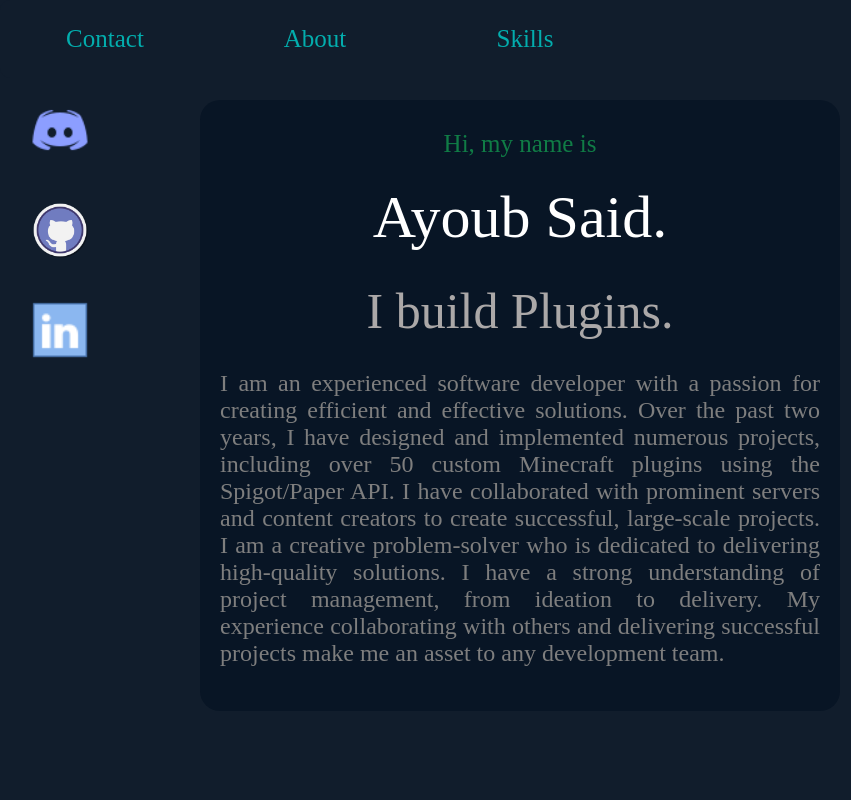
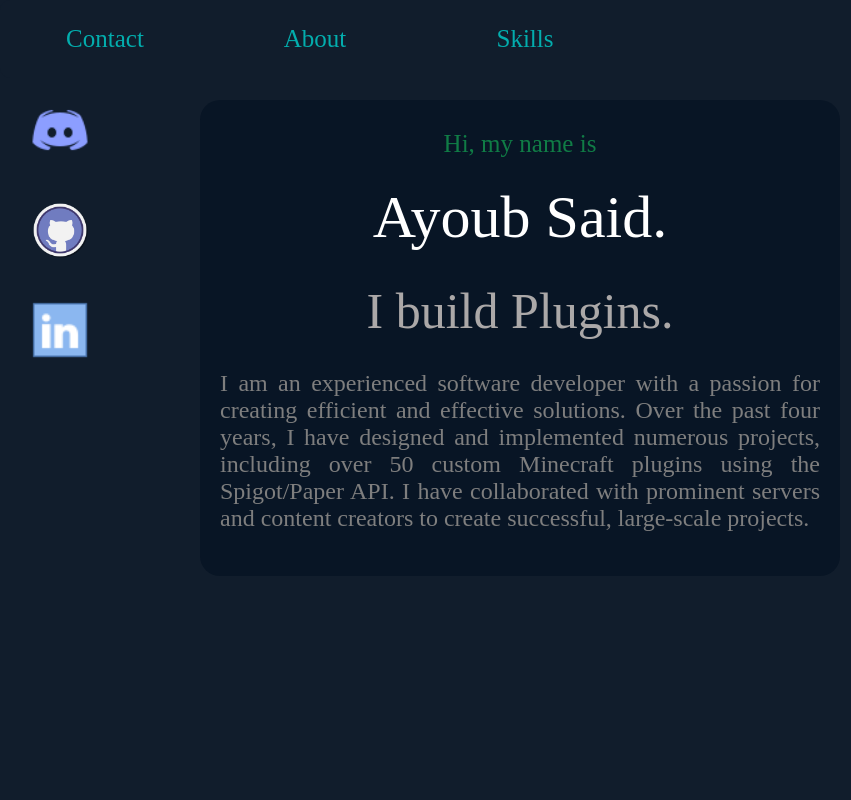
Before and after one commit to Ayouubyy/Portfolio, a React (Create React App) app: page / in a window 1280 px wide. Shown: the top 800 px of the page, without its empty margins (0-851 px from the left). Built offline with nearby package versions, Linux system fonts and the light colour scheme.

Commit message:
Updated information

```diff
--- a/src/components/introduction/Introduction.js
+++ b/src/components/introduction/Introduction.js
@@ -10,8 +10,7 @@ function Introduction() {
         <p className="name">Ayoub Said.</p>
         <p className="slogan">I build Plugins.</p>
         <p className="description">
-        I am an experienced software developer with a passion for creating efficient and effective solutions. Over the past two years, I have designed and implemented numerous projects, including over 50 custom Minecraft plugins using the Spigot/Paper API. I have collaborated with prominent servers and content creators to create successful, large-scale projects.
-        I am a creative problem-solver who is dedicated to delivering high-quality solutions. I have a strong understanding of project management, from ideation to delivery. My experience collaborating with others and delivering successful projects make me an asset to any development team.
+        I am an experienced software developer with a passion for creating efficient and effective solutions. Over the past four years, I have designed and implemented numerous projects, including over 50 custom Minecraft plugins using the Spigot/Paper API. I have collaborated with prominent servers and content creators to create successful, large-scale projects.
         </p>
       </div>
       </div>
```
